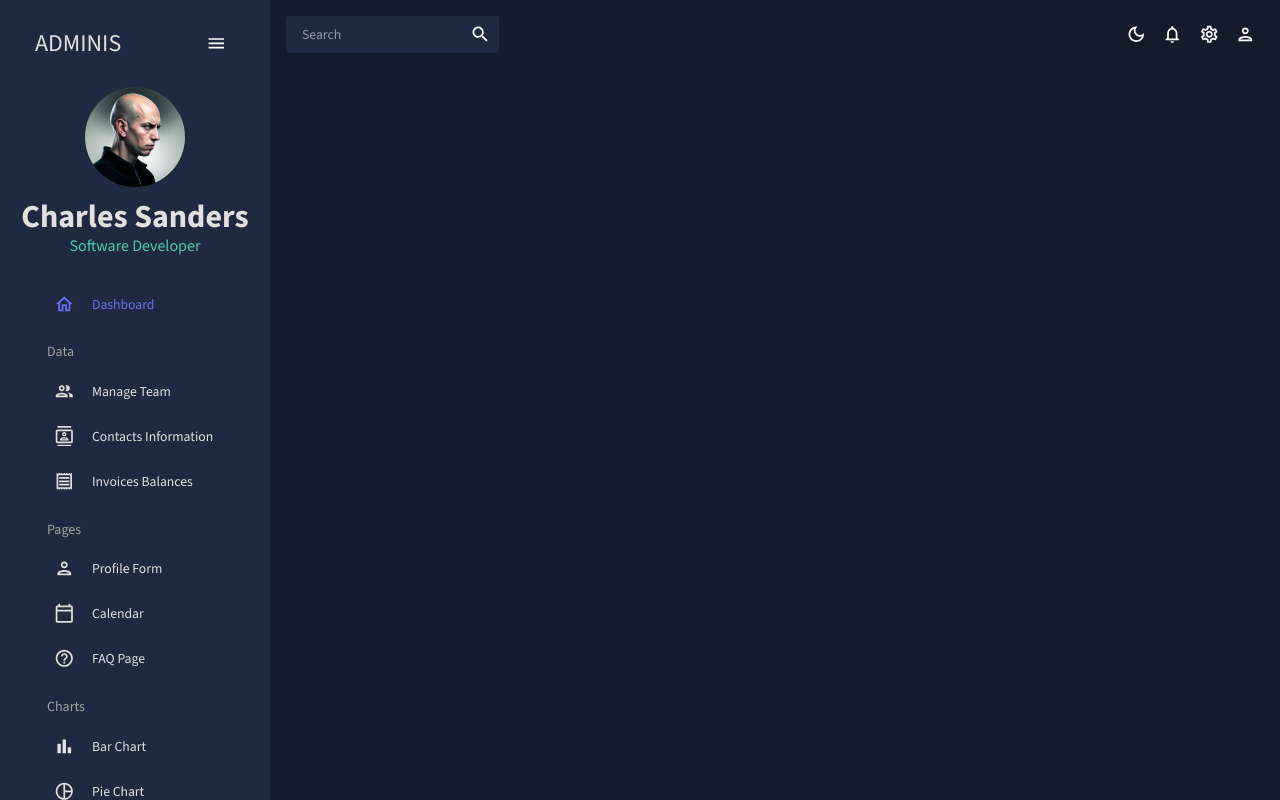
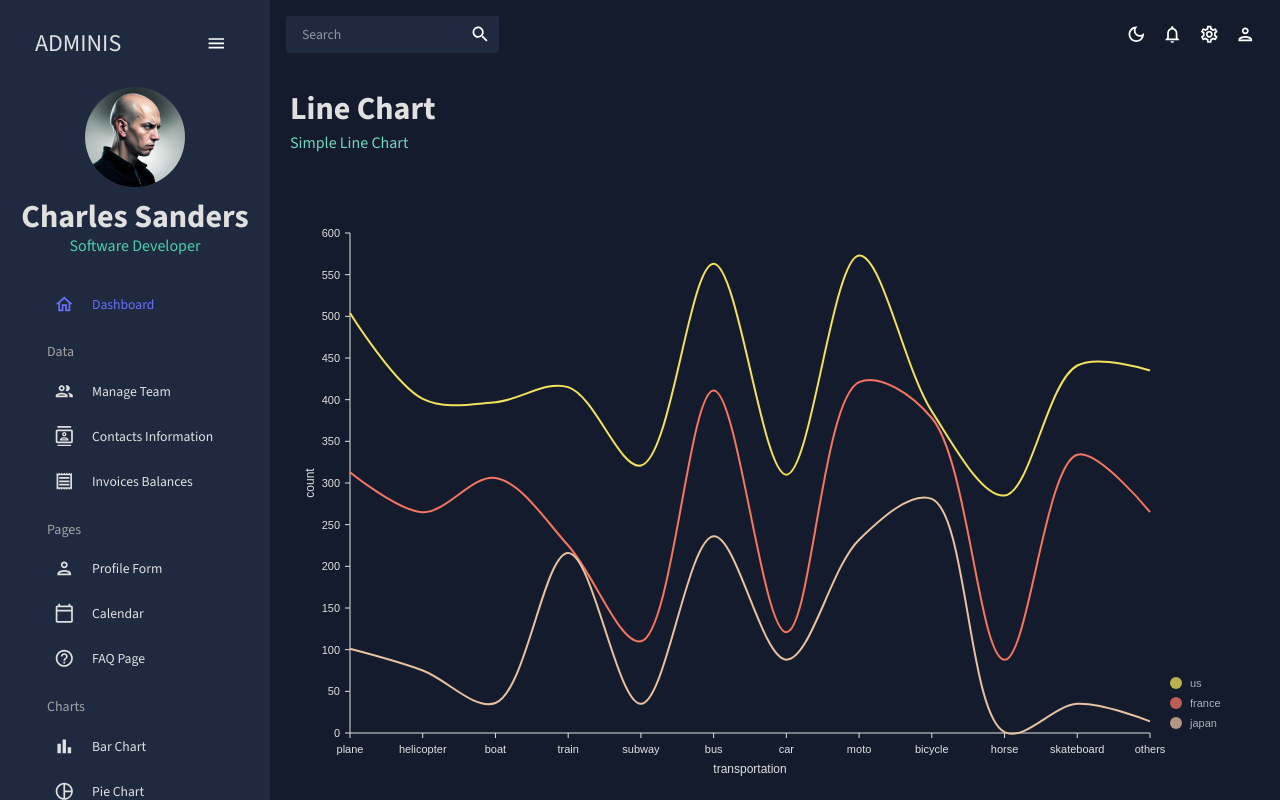
Before and after one commit to visionthex/admin_console, a React (Create React App) app: page /line in a window 1280 px wide. Built offline with nearby package versions, Linux system fonts and the light colour scheme.

Commit message:
Line Chart

```diff
--- a/src/App.js
+++ b/src/App.js
@@ -12,8 +12,7 @@
 import Faq from "./scenes/faq";
 import Bar from "./scenes/bar";
 import Pie from "./scenes/pie";
-// import Line from "./scenes/line";
-
+import Line from "./scenes/line";
 // import Geography from "./scenes/geography";
 
 
@@ -40,10 +39,8 @@
               <Route path="/faq" element={<Faq />} />
               <Route path="/bar" element={<Bar />} />
               <Route path="/pie" element={<Pie />} />
-              {/* <Route path="/line" element={<Line />} />
-
-              <Route path="/geography" element={<Geography />} /> */}
-
+              <Route path="/line" element={<Line />} />
+              {/* <Route path="/geography" element={<Geography />} /> */}
             </Routes>
           </main>
         </div>
--- /dev/null
+++ b/src/components/LineChart.jsx
@@ -0,0 +1,117 @@
+import { ResponsiveLine } from '@nivo/line'
+import { mockLineData as data } from '../data/mockData';
+import { useTheme } from '@mui/material';
+import { tokens } from '../theme';
+
+const LineChart = ({ isDashboard = false }) => {
+  const theme = useTheme();
+  const colors = tokens(theme.palette.mode);
+
+  return (
+    <ResponsiveLine
+        data={data}
+        theme={{
+          axis: {
+            domain: {
+              line: {
+                stroke: colors.grey[100]
+              }
+            },
+            legend: {
+              text: {
+                fill: colors.grey[100]
+              }
+            },
+            ticks: {
+              line: {
+                stroke: colors.grey[100],
+                strokeWidth: 1
+              },
+              text: {
+                fill: colors.grey[100]
+              }
+            }
+          },
+          legends: {
+            text: {
+              fill: colors.grey[100]
+            }
+          },
+          tooltip: {
+            container: {
+              color: colors.primary[500],
+            },
+          },
+        }}
+        colors={isDashboard ? { datum: "color"} : { scheme: 'nivo'}}
+        margin={{ top: 50, right: 110, bottom: 50, left: 60 }}
+        xScale={{ type: 'point' }}
+        yScale={{
+            type: 'linear',
+            min: 'auto',
+            max: 'auto',
+            stacked: true,
+            reverse: false
+        }}
+        yFormat=" >-.2f"
+        curve="catmullRom"
+        axisTop={null}
+        axisRight={null}
+        axisBottom={{
+            orient: 'bottom',
+            tickSize: 5,
+            tickPadding: 5,
+            tickRotation: 0,
+            legend: isDashboard ? undefined : 'transportation',
+            legendOffset: 36,
+            legendPosition: 'middle'
+        }}
+        axisLeft={{
+            orient: 'left',
+            tickValue: 5,
+            tickSize: 5,
+            tickPadding: 5,
+            tickRotation: 0,
+            legend: isDashboard ? undefined : 'count',
+            legendOffset: -40,
+            legendPosition: 'middle'
+        }}
+        enableGridX={false}
+        enableGridY={false}
+        pointSize={10}
+        pointColor={{ theme: 'background' }}
+        pointBorderWidth={2}
+        pointBorderColor={{ from: 'serieColor' }}
+        pointLabelYOffset={-12}
+        useMesh={true}
+        legends={[
+            {
+                anchor: 'bottom-right',
+                direction: 'column',
+                justify: false,
+                translateX: 100,
+                translateY: 0,
+                itemsSpacing: 0,
+                itemDirection: 'left-to-right',
+                itemWidth: 80,
+                itemHeight: 20,
+                itemOpacity: 0.75,
+                symbolSize: 12,
+                symbolShape: 'circle',
+                symbolBorderColor: 'rgba(0, 0, 0, .5)',
+                effects: [
+                    {
+                        on: 'hover',
+                        style: {
+                            itemBackground: 'rgba(0, 0, 0, .03)',
+                            itemOpacity: 1
+                        }
+                    }
+                ]
+            }
+        ]}
+    />
+  )
+}
+
+export default LineChart;
--- /dev/null
+++ b/src/scenes/line/index.jsx
@@ -0,0 +1,16 @@
+import { Box } from '@mui/material';
+import Header from "../../components/Header";
+import LineChart from "../../components/LineChart";
+
+const Line = () => {
+  return (
+  <Box m="20px">
+    <Header title="Line Chart" subtitle="Simple Line Chart" />
+    <Box height="75vh">
+      <LineChart />
+    </Box>
+  </Box>
+  );
+};
+
+export default Line;
```
